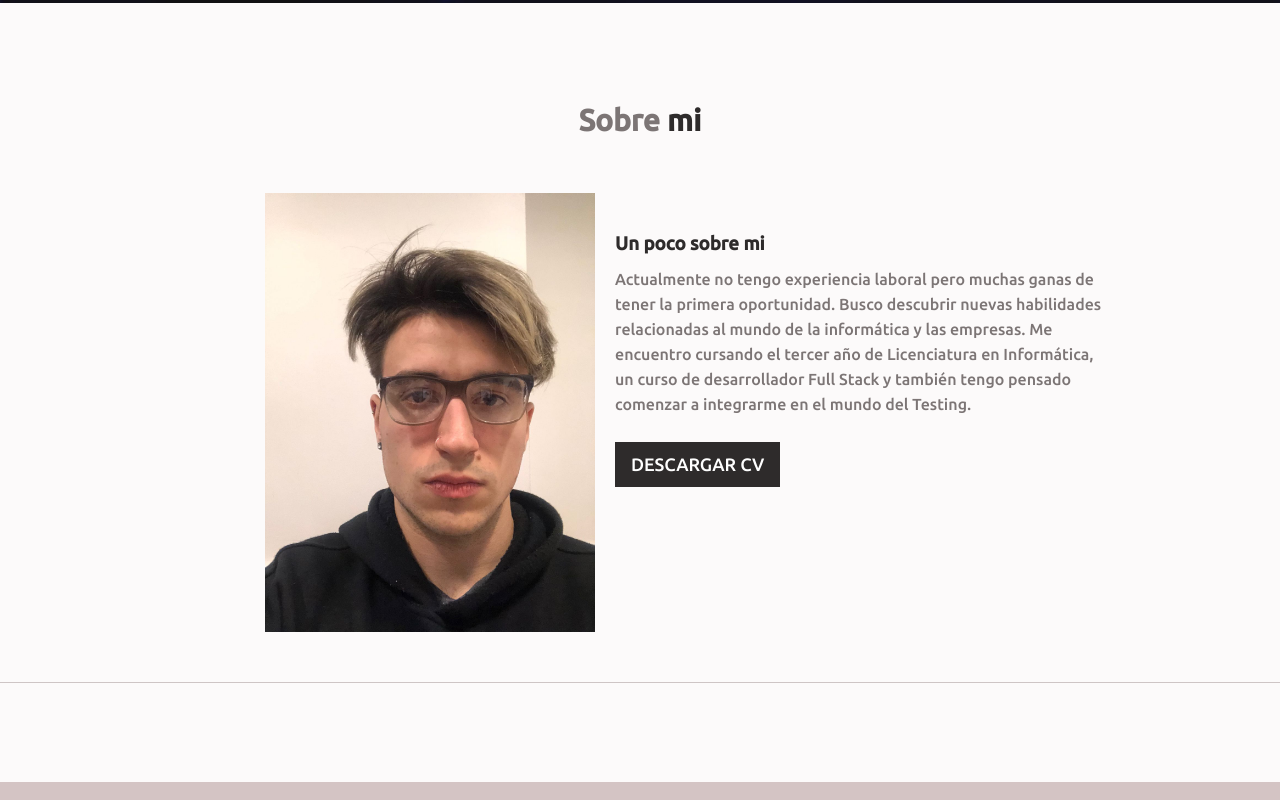
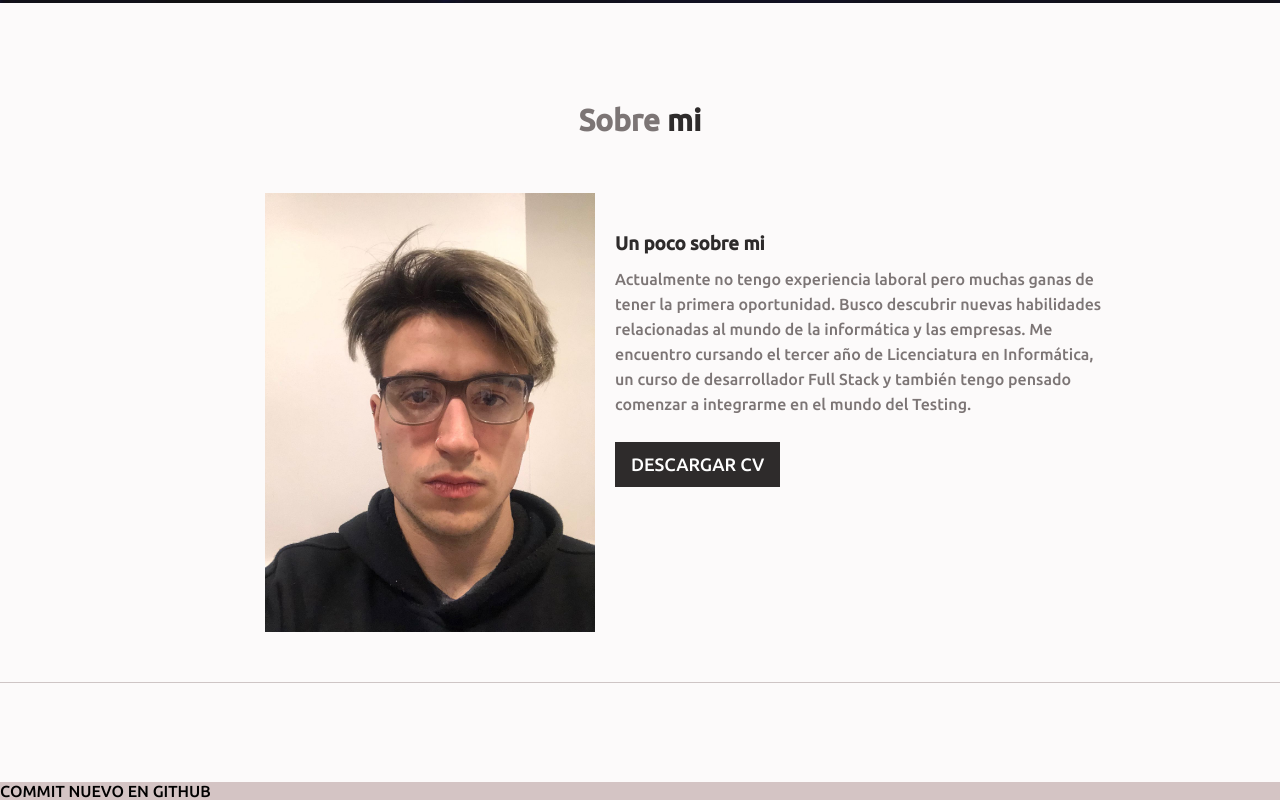
Before and after one commit to gianfig/Portafoliov2, a plain HTML site: page index.html in a window 1280 px wide. Shown: the part 1050-1850 px from the top of the page. Drawn offline with Linux system fonts and the light colour scheme.

Commit message:
nuevo commit xd

```diff
--- a/index.html
+++ b/index.html
@@ -46,6 +46,6 @@
             </div>
             <div class="separacion"></div>
         </section>
-
+        <p>COMMIT NUEVO EN GITHUB</p>
     </body>
 </html>
```
